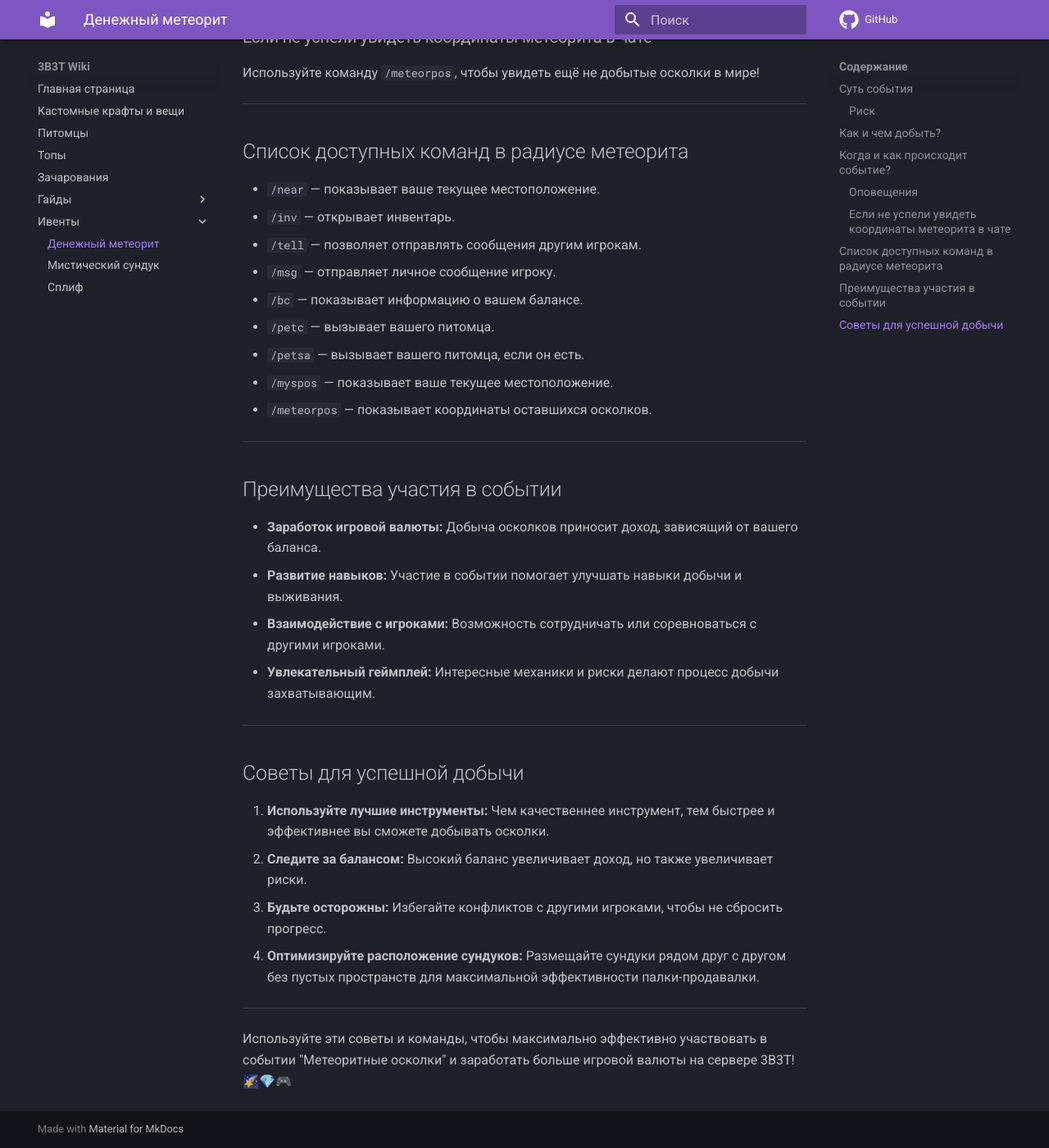
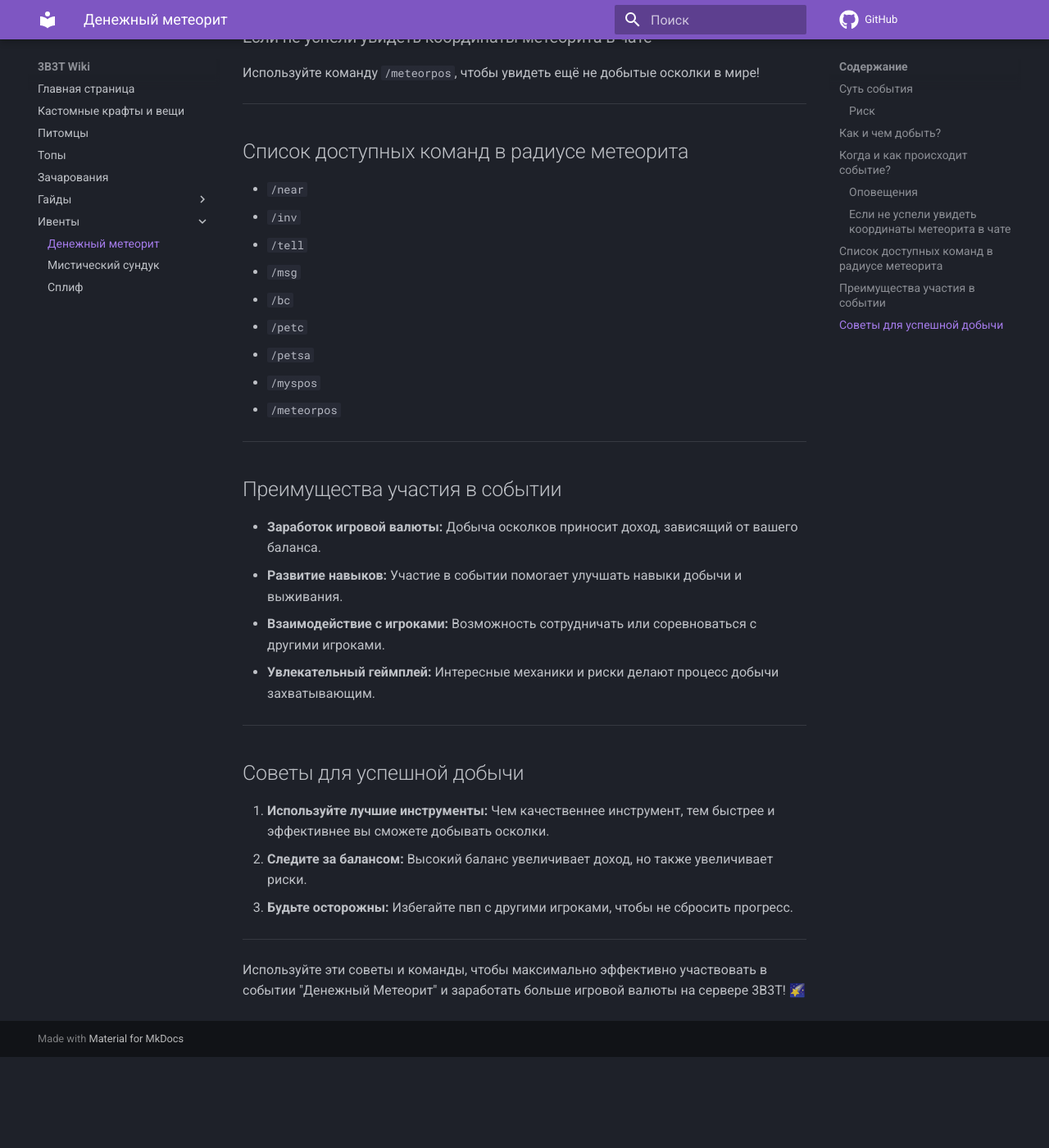
Before and after one commit to 3B3TServer/Docs, an MkDocs documentation site: the page built from docs/Events/Money_meteor.md, in a window 1280 px wide and 1400 px high, scrolled down 1239 px. Shown: the whole window at 82% size. Built offline with MkDocs 1.6.1 and Material for MkDocs 9.7.7, drawn with Linux system fonts in a browser that asks for light colours; comment, search, counter and statistics services are not loaded; after the commit the page ends 2528 px from its top, so only the background shows below that; some of the changed text lies outside the part shown.

Commit message:
Обваноа
Обновлён гайд метеорита
Обновлён гайд сплифа
Исправлен гайд по созданию ядерки и добавлено примечание к гайду супер слитка.
Исправлены прочие ошибки.

```diff
--- a/docs/Events/Money_meteor.md
+++ b/docs/Events/Money_meteor.md
@@ -1,4 +1,4 @@
-# Событие "Метеоритные осколки" на сервере 3B3T
+# Событие "Денежный Метеорит" на сервере 3B3T
 
 Это событие, в котором главная цель — добыть как можно больше **осколков**!
 
@@ -42,15 +42,15 @@
 
 ## Список доступных команд в радиусе метеорита
 
-- `/near` — показывает ваше текущее местоположение.
-- `/inv` — открывает инвентарь.
-- `/tell` — позволяет отправлять сообщения другим игрокам.
-- `/msg` — отправляет личное сообщение игроку.
-- `/bc` — показывает информацию о вашем балансе.
-- `/petc` — вызывает вашего питомца.
-- `/petsa` — вызывает вашего питомца, если он есть.
-- `/myspos` — показывает ваше текущее местоположение.
-- `/meteorpos` — показывает координаты оставшихся осколков.
+- `/near`
+- `/inv`
+- `/tell`
+- `/msg`
+- `/bc`
+- `/petc`
+- `/petsa`
+- `/myspos`
+- `/meteorpos`
 
 ---
 
@@ -67,9 +67,8 @@
 
 1. **Используйте лучшие инструменты:** Чем качественнее инструмент, тем быстрее и эффективнее вы сможете добывать осколки.
 2. **Следите за балансом:** Высокий баланс увеличивает доход, но также увеличивает риски.
-3. **Будьте осторожны:** Избегайте конфликтов с другими игроками, чтобы не сбросить прогресс.
-4. **Оптимизируйте расположение сундуков:** Размещайте сундуки рядом друг с другом без пустых пространств для максимальной эффективности палки-продавалки.
+3. **Будьте осторожны:** Избегайте пвп с другими игроками, чтобы не сбросить прогресс.
 
 ---
 
-Используйте эти советы и команды, чтобы максимально эффективно участвовать в событии "Метеоритные осколки" и заработать больше игровой валюты на сервере 3B3T! 🌠💎🎮
+Используйте эти советы и команды, чтобы максимально эффективно участвовать в событии "Денежный Метеорит" и заработать больше игровой валюты на сервере 3B3T! 🌠
```
Also changed, not shown: docs/Custom_items_and_crafts.md (+4 -3 lines), docs/Events/spleef.md (+2 -1 lines).
